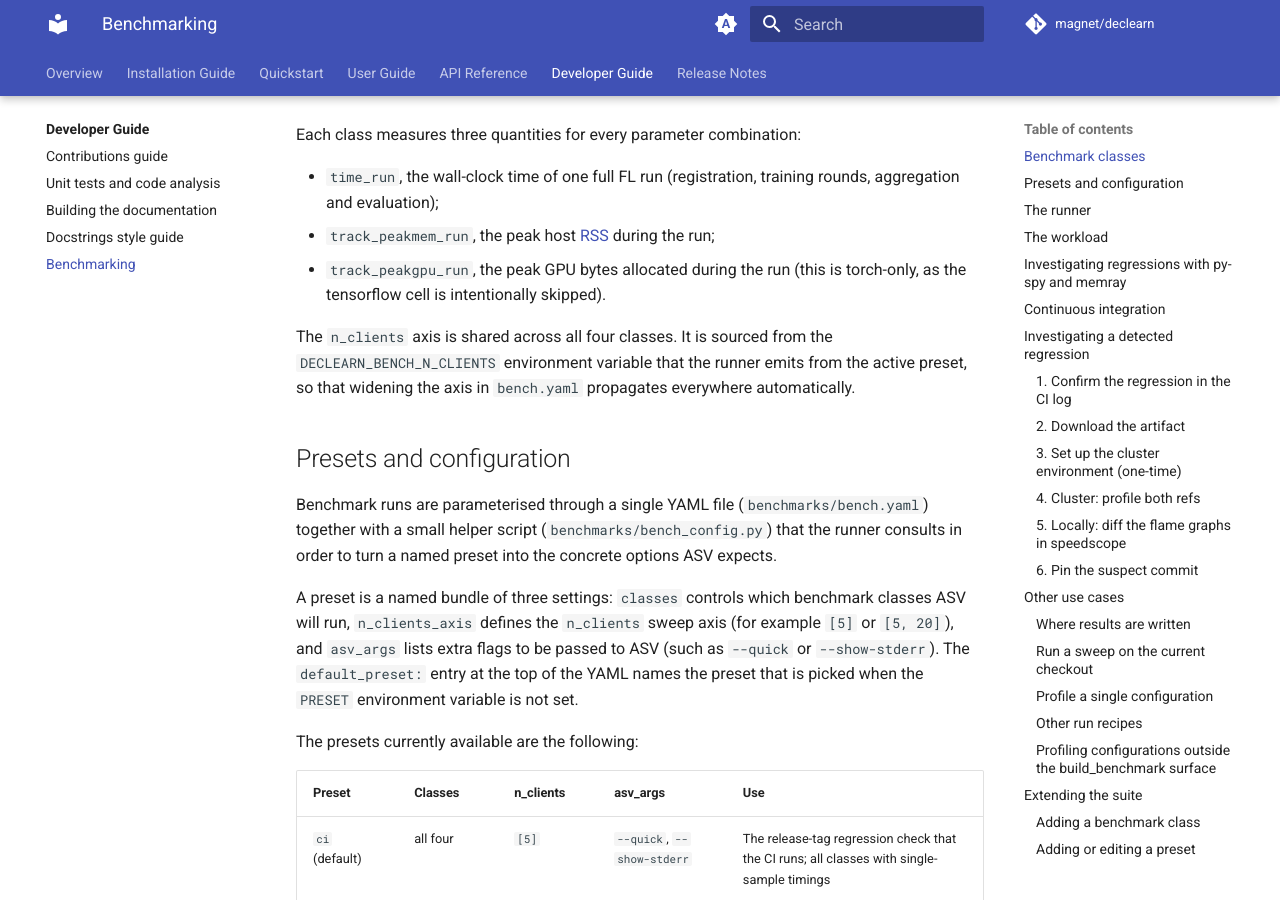
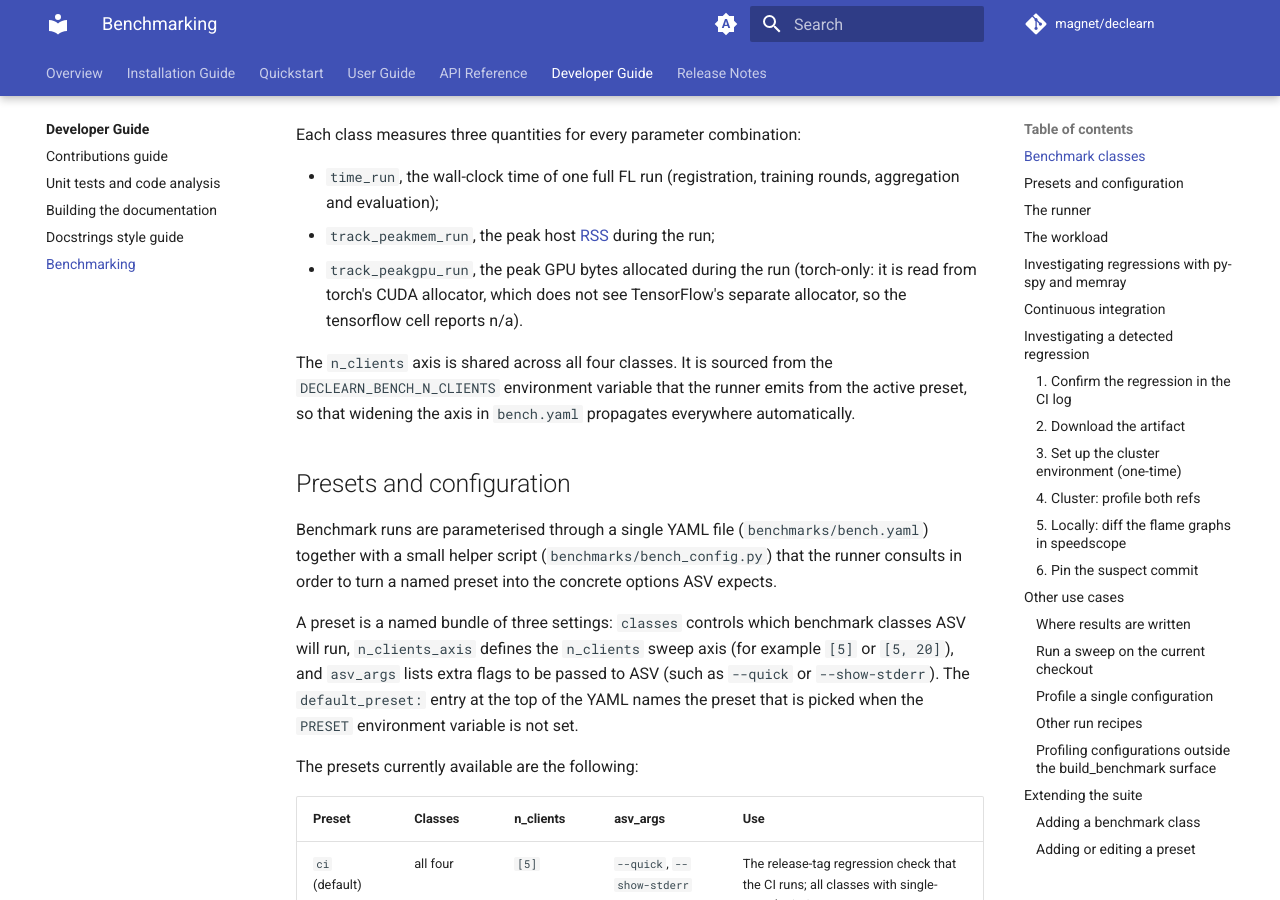
Before and after one commit to DecLearn/declearn, an MkDocs documentation site: the page built from docs/devs-guide/benchmarks.md, in a window 1280 px wide and 900 px high, scrolled down 983 px. Built offline with MkDocs 1.6.1 and Material for MkDocs 9.7.7, drawn with Linux system fonts in a browser that asks for light colours; the version menu is left out.

Commit message:
clarified in docs why is tf unmeasurable by track_peakgpu_run

```diff
--- a/docs/devs-guide/benchmarks.md
+++ b/docs/devs-guide/benchmarks.md
@@ -40,7 +40,8 @@ Each class measures three quantities for every parameter combination:
 - `track_peakmem_run`, the peak host [RSS](https://en.wikipedia.org/wiki/Resident_set_size)
   during the run;
 - `track_peakgpu_run`, the peak GPU bytes allocated during the run
-  (this is torch-only, as the tensorflow cell is intentionally skipped).
+  (torch-only: it is read from torch's CUDA allocator, which does not see
+  TensorFlow's separate allocator, so the tensorflow cell reports n/a).
 
 The `n_clients` axis is shared across all four classes. It is sourced
 from the `DECLEARN_BENCH_N_CLIENTS` environment variable that the runner
```
